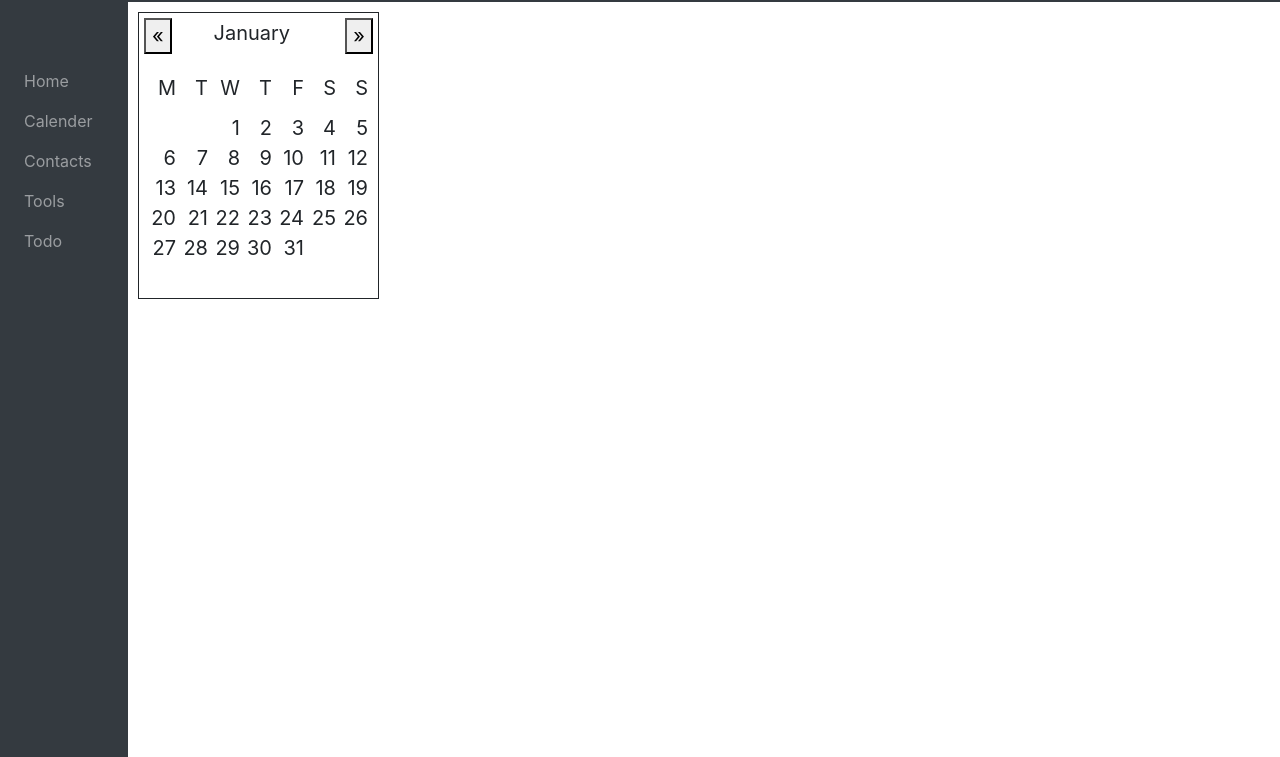
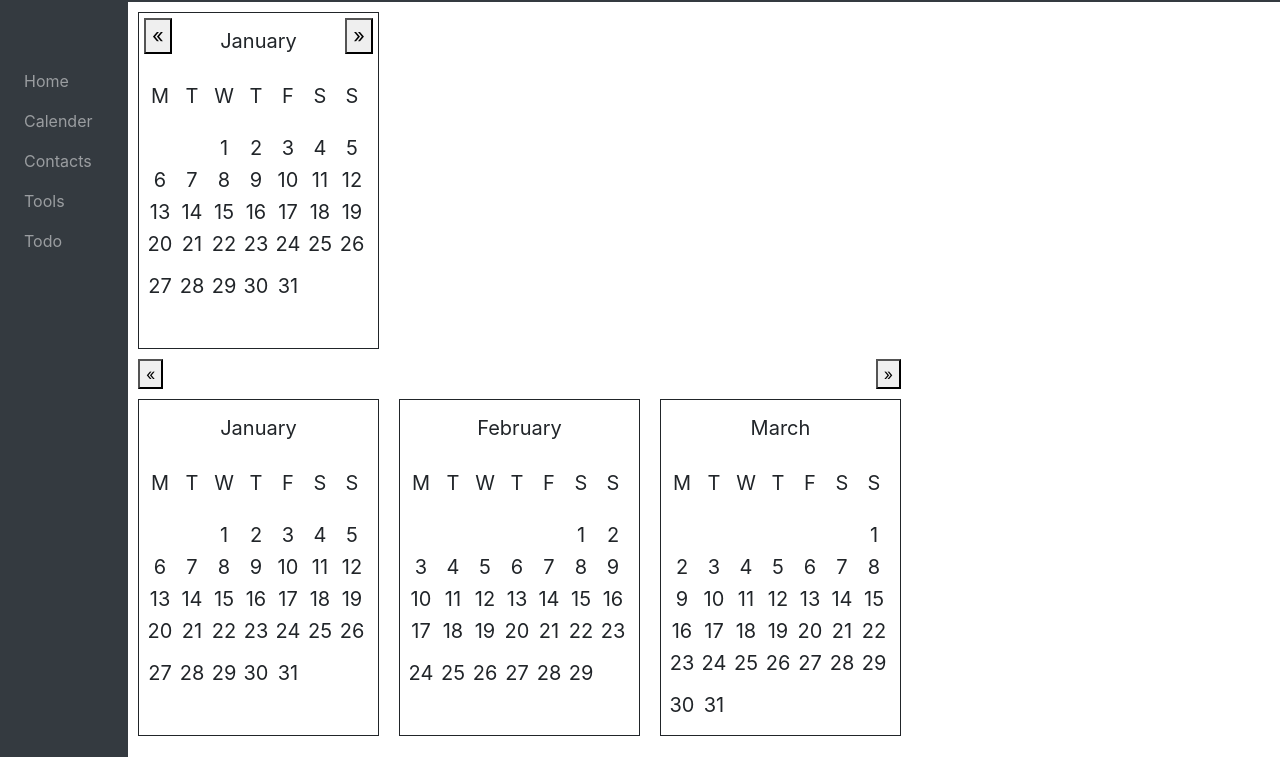
Before and after one commit to mskonline/Dashboard, a React app in the folder src/webapp/: page / in a window 1280 px wide. Both pictures are taken after a click on the item "Calender". Shown: the part 50-807 px from the top of the page. Built offline with nearby package versions, Linux system fonts and the light colour scheme; no server answers; some icons are missing.

Commit message:
Added three month view

```diff
--- /dev/null
+++ b/src/webapp/src/components/tools/calender/SingleMonthView.js
@@ -0,0 +1,209 @@
+import React, {Component} from 'react';
+
+
+class SingleMonthView extends Component {
+    state = {
+        currentYear: this.props.year,
+        currentMonth: this.props.currentMonth
+    };
+
+    constructor(props) {
+        super(props);
+
+        // Internal configs
+        this.config = {
+            daysInAWeek: 7,
+            gridCells: 42,
+            months: [
+                {
+                    name: 'January',
+                    days: 31
+                },
+                {
+                    name: 'February ',
+                    days: 28
+                },
+                {
+                    name: 'March',
+                    days: 31
+                },
+                {
+                    name: 'April',
+                    days: 30
+                },
+                {
+                    name: 'May',
+                    days: 31
+                },
+                {
+                    name: 'June',
+                    days: 30
+                },
+                {
+                    name: 'July',
+                    days: 31
+                },
+                {
+                    name: 'August',
+                    days: 31
+                },
+                {
+                    name: 'September',
+                    days: 30
+                },
+                {
+                    name: 'October',
+                    days: 31
+                },
+                {
+                    name: 'November',
+                    days: 30
+                },
+                {
+                    name: 'December',
+                    days: 31
+                }
+            ]
+        };
+
+        var currentYear = this.state.currentYear;
+
+        // Leap year check
+        if (this.isLeapYear(currentYear)) {
+            this.config.months[1].days = 29;
+        }
+    }
+
+    componentDidUpdate = (prevProps) => {
+        if (prevProps.currentMonth !== this.props.currentMonth) {
+            this.setState({currentMonth: this.props.currentMonth});
+        }
+    }
+
+    render = () => {
+        var year = this.state.currentYear;
+        var month = this.state.currentMonth;
+
+        return this.displayMonth(new Date(year, month, 1));
+    };
+
+    displayMonth = (date) => {
+        let month = date.getMonth();
+        let firstDayOfMonth = date.getDay();
+
+        return (
+
+            <div className="month">
+                {this.displayMonthHeader(month)}
+                {this.displayWeekHeader()}
+                {this.displayMonthBody(month, firstDayOfMonth)}
+            </div>
+        );
+    };
+
+    displayMonthHeader = (month) => {
+        var isHidden = '';
+
+        if (!this.props.showNavigation) {
+            isHidden = 'none';
+        }
+
+        return (
+            <div className="month-header">
+                <div className="nav-btn">
+                    <button onClick={this.decrementMonth} style={{float: 'left', display: isHidden}}> &laquo; </button>
+                </div>
+                <span className="month-name">{this.config.months[month].name}</span>
+                <div className="nav-btn">
+                    <button onClick={this.incrementMonth} style={{float: 'right', display: isHidden}}> &raquo; </button>
+                </div>
+            </div>
+        );
+    };
+
+
+    displayWeekHeader = () => {
+        return (
+            <div className="week-header">
+                <div className="day">M</div>
+                <div className="day">T</div>
+                <div className="day">W</div>
+                <div className="day">T</div>
+                <div className="day">F</div>
+                <div className="day">S</div>
+                <div className="day">S</div>
+            </div>
+        )
+    };
+
+    displayMonthBody = (month, firstDayOfMonth) => {
+        var startIndex = firstDayOfMonth - 1;
+
+        if (startIndex < 0) startIndex = 6;
+
+        var days = new Array(this.config.gridCells);
+        var day = 0;
+
+        for (var i = startIndex; i < this.config.gridCells - 1; ++i) {
+            days[i] = ++day;
+
+            if (day == this.config.months[month].days) break;
+        }
+
+        return (
+            <div className="month-body">
+                <div className="week">
+                    {this.displayWeek(0, days)}
+                </div>
+                <div className="week">
+                    {this.displayWeek(1, days)}
+                </div>
+                <div className="week">
+                    {this.displayWeek(2, days)}
+                </div>
+                <div className="week">
+                    {this.displayWeek(3, days)}
+                </div>
+                <div className="week">
+                    {this.displayWeek(4, days)}
+                </div>
+                <div className="week">
+                    {this.displayWeek(5, days)}
+                </div>
+            </div>
+        );
+    };
+
+    displayWeek = (week, days) => {
+        var startIndex = week * this.config.daysInAWeek;
+        var daysSpan = [];
+
+        for (let i = startIndex; i < (startIndex + this.config.daysInAWeek); ++i) {
+            if (days[i]) {
+                daysSpan.push(<span className="day">{days[i]}</span>);
+            } else {
+                daysSpan.push(<span className="day-null"> </span>);
+            }
+        }
+
+        return (daysSpan);
+    };
+
+    isLeapYear = (year) => {
+        return ((year % 4 == 0) && (year % 100 != 0)) || (year % 400 == 0);
+    };
+
+    incrementMonth = () => {
+        var nextMonth = (this.state.currentMonth + 1) % 12;
+        this.setState({currentMonth: nextMonth});
+    };
+
+    decrementMonth = () => {
+        var nextMonth = this.state.currentMonth - 1;
+
+        if (nextMonth < 0) nextMonth = 11;
+        this.setState({currentMonth: nextMonth});
+    };
+}
+
+export default SingleMonthView;
--- /dev/null
+++ b/src/webapp/src/components/tools/calender/ThreeMonthsView.js
@@ -0,0 +1,59 @@
+import React, {Component} from 'react';
+import SingleMonthView from "./SingleMonthView";
+
+class ThreeMonthsView extends Component {
+    state = {
+        currentYear: this.props.year,
+        currentMonth: this.props.startMonth
+    };
+
+    render() {
+        return (
+            <div className="three-months">
+                {this.displayHeader()}
+                <div className="three-months-body">
+                    <SingleMonthView key={'m1'} year={this.state.currentYear} currentMonth={this.state.currentMonth}
+                                     showNavigation={false}/>
+                    <SingleMonthView key={'m2'} year={this.state.currentYear}
+                                     currentMonth={(this.state.currentMonth + 1) % 12} showNavigation={false}/>
+                    <SingleMonthView key={'m3'} year={this.state.currentYear}
+                                     currentMonth={(this.state.currentMonth + 2) % 12} showNavigation={false}/>
+                </div>
+            </div>
+        );
+    }
+
+    displayHeader = () => {
+        var isHidden = '';
+
+        if (!this.props.showNavigation) {
+            isHidden = 'none';
+        }
+
+        return (
+            <div className="three-months-header">
+                <div className="three-months-btn-left" style={{float: 'left'}}>
+                    <button onClick={this.decrementMonth} style={{display: isHidden}}> &laquo; </button>
+                </div>
+
+                <div className="three-months-btn-right" style={{float: 'right'}}>
+                    <button onClick={this.incrementMonth} style={{display: isHidden}}> &raquo; </button>
+                </div>
+            </div>
+        );
+    };
+
+    incrementMonth = () => {
+        var nextMonth = (this.state.currentMonth + 3) % 12;
+        this.setState({currentMonth: nextMonth});
+    };
+
+    decrementMonth = () => {
+        var nextMonth = this.state.currentMonth - 3;
+
+        if (nextMonth < 0) nextMonth = 11;
+        this.setState({currentMonth: nextMonth});
+    };
+}
+
+export default ThreeMonthsView;
--- a/src/webapp/src/components/views/calender.js
+++ b/src/webapp/src/components/views/calender.js
@@ -1,185 +1,16 @@
 import React, {Component} from 'react';
-
+import SingleMonthView from "../tools/calender/SingleMonthView";
+import ThreeMonthsView from "../tools/calender/ThreeMonthsView";
 
 class Calender extends Component {
-    state = {
-        currentMonth: 0,
-        currentYear: 2020
-    };
-
-    constructor(props) {
-        super(props);
-
-        this.months = [
-            {
-                name: 'January',
-                days: 31
-            },
-            {
-                name: 'February ',
-                days: 28
-            },
-            {
-                name: 'March',
-                days: 31
-            },
-            {
-                name: 'April',
-                days: 30
-            },
-            {
-                name: 'May',
-                days: 31
-            },
-            {
-                name: 'June',
-                days: 30
-            },
-            {
-                name: 'July',
-                days: 31
-            },
-            {
-                name: 'August',
-                days: 31
-            },
-            {
-                name: 'September',
-                days: 30
-            },
-            {
-                name: 'October',
-                days: 31
-            },
-            {
-                name: 'November',
-                days: 30
-            },
-            {
-                name: 'December',
-                days: 31
-            }
-        ];
-
-        var currentYear = this.state.currentYear;
-
-        if (this.isLeapYear(currentYear))
-            this.months[1].days = 29;
-    }
-
     render = () => {
-        var year = this.state.currentYear;
-        var month = this.state.currentMonth;
-
-        return this.displayMonth(new Date(year, month, 1));
-    };
-
-    displayMonth = (date) => {
-        let month = date.getMonth();
-        let firstDayOfMonth = date.getDay();
-
         return (
-
-            <div className="month">
-                {this.displayMonthHeader(month)}
-                {this.displayWeekHeader()}
-                {this.displayMonthBody(month, firstDayOfMonth)}
+            <div>
+                <SingleMonthView key={'single-month-view'} year={2020} currentMonth={0} showNavigation={true}/>
+                <ThreeMonthsView key={'three-month-view'} year={2020} startMonth={0} showNavigation={true}/>
             </div>
         );
-    };
-
-    displayMonthHeader = (month) => {
-        return (
-            <div className="month-header">
-                <button onClick={this.decrementMonth} style={{float: 'left'}}> &laquo; </button>
-                <span className="month-name">{this.months[month].name}</span>
-                <button onClick={this.incrementMonth} style={{float: 'right'}}> &raquo; </button>
-            </div>
-        );
-    };
-
-
-    displayWeekHeader = () => {
-        return (
-            <div className="week-header">
-                <div className="day">M</div>
-                <div className="day">T</div>
-                <div className="day">W</div>
-                <div className="day">T</div>
-                <div className="day">F</div>
-                <div className="day">S</div>
-                <div className="day">S</div>
-            </div>
-        )
-    };
-
-    displayMonthBody = (month, firstDayOfMonth) => {
-        var startIndex = firstDayOfMonth - 1;
-
-        if (startIndex < 0) startIndex = 6;
-
-        var days = new Array(42);
-        var day = 0;
-
-        for (var i = startIndex; i < 41; ++i) {
-            days[i] = ++day;
-
-            if (day == this.months[month].days) break;
-        }
-
-        return (
-            <div className="month-body">
-                <div className="week">
-                    {this.displayWeek(0, days)}
-                </div>
-                <div className="week">
-                    {this.displayWeek(1, days)}
-                </div>
-                <div className="week">
-                    {this.displayWeek(2, days)}
-                </div>
-                <div className="week">
-                    {this.displayWeek(3, days)}
-                </div>
-                <div className="week">
-                    {this.displayWeek(4, days)}
-                </div>
-                <div className="week">
-                    {this.displayWeek(5, days)}
-                </div>
-            </div>
-        );
-    };
-
-    displayWeek = (week, days) => {
-        var startIndex = week * 7;
-        var daysSpan = [];
-
-        for (let i = startIndex; i < (startIndex + 7); ++i) {
-            if (days[i])
-                daysSpan.push(<span className="day">{days[i]}</span>);
-            else
-                daysSpan.push(<span className="day"> </span>);
-        }
-
-        return (daysSpan);
-    };
-
-    isLeapYear = (year) => {
-        return ((year % 4 == 0) && (year % 100 != 0)) || (year % 400 == 0);
-    };
-
-    incrementMonth = () => {
-        var nextMonth = (this.state.currentMonth + 1) % 12;
-        this.setState({currentMonth: nextMonth});
-    };
-
-    decrementMonth = () => {
-        var nextMonth = this.state.currentMonth - 1;
-
-        if (nextMonth < 0) nextMonth = 11;
-        this.setState({currentMonth: nextMonth});
-    };
+    }
 }
 
 export default Calender;
--- a/src/webapp/src/styles.css
+++ b/src/webapp/src/styles.css
@@ -97,6 +97,12 @@
     text-align: center;
 }
 
+.nav-btn {
+    width: 15%;
+    display: inline-block;
+    height: 30px;
+}
+
 .week-header {
     margin-top: 25px;
     margin-bottom: 10px;
@@ -106,13 +112,39 @@
     margin-top: 5px;
 }
 
-.day {
+.day, .day-null {
     display: inline-block;
-    height: 20px;
+    height: 32px;
     width: 32px;
-    text-align: right;
+    text-align: center;
+}
+
+.day:hover {
+    cursor: pointer;
+    display: inline-block;
+    height: 32px;
+    width: 32px;
+    text-align: center;
+    color: #ffffff;
+    background-color: #005cbf;
 }
 
 .week:last-child {
     margin-right: 5px;
 }
+
+.three-months {
+    width: max-content;
+}
+
+.three-months-body {
+    display: inline-flex;
+}
+
+.three-months-btn-left {
+    margin-left: 10px;
+}
+
+.three-months-btn-right {
+    margin-right: 10px;
+}
```
